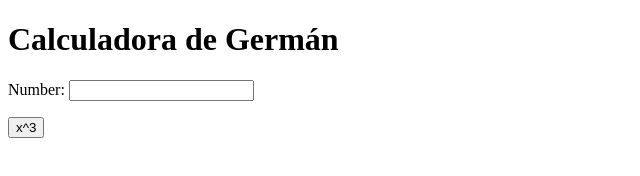
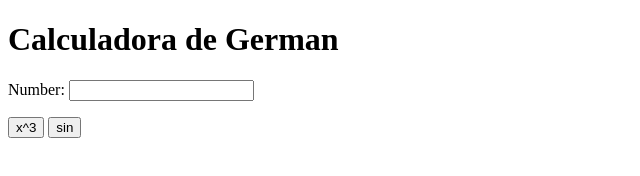
Before and after one commit to Rarlotk/my_calculator2, a plain HTML site: page index.html in a window 1280 px wide. Shown: the full height of the page, 0-640 px from the left. Drawn offline with Linux system fonts and the light colour scheme.

Commit message:
sin(x) button

```diff
--- a/index.html
+++ b/index.html
@@ -5,17 +5,22 @@
 		<meta charset="utf-8">
 	</head>
 	<body>
-		<h1>Calculadora de Germán</h1>
+		<h1>Calculadora de German</h1>
 		Number:
 		<input type="text" id="n1">
 		<p>
 			<button onclick="cube()"> x^3 </button>
+			<button onclick="sine()"> sin </button>
 		</p>
 		<script type="text/javascript">
 			function cube() {
 				var num = document.getElementById("n1");
 				num.value = Math.pow(num.value, 3);
 			}
+			function sine() {
+				var num = document.getElementById("n1");
+				num.value = Math.sin(num.value);
+			}
 		</script>
 	</body>
 </html>
```
